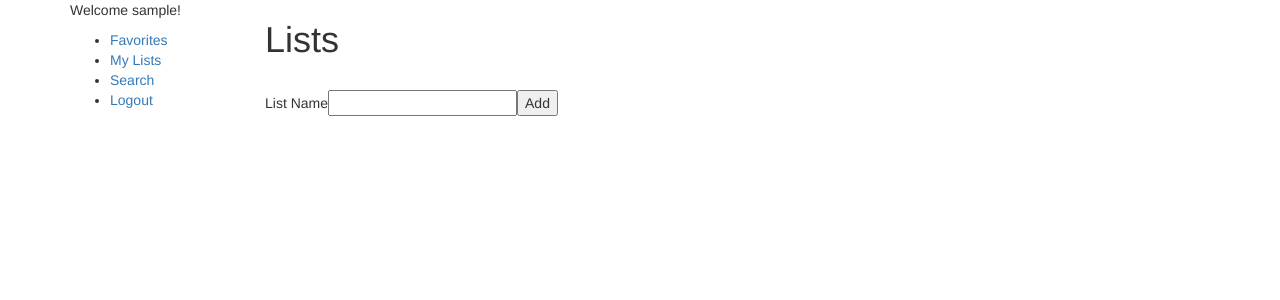
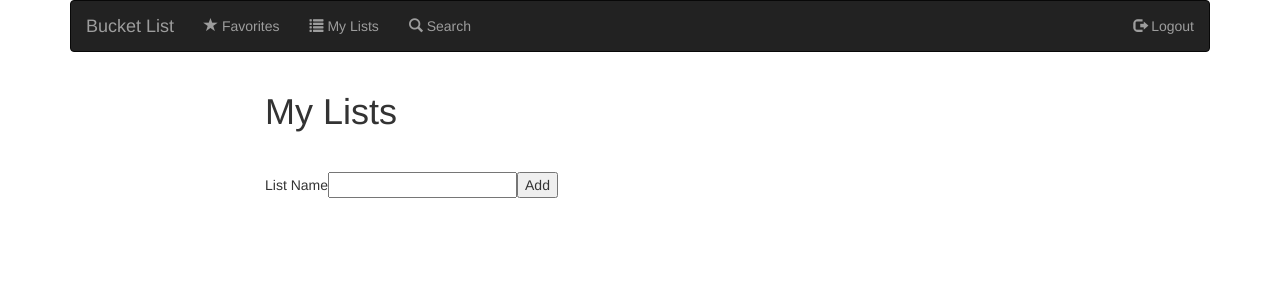
Before and after one commit to jolo0213/bucketlist, a Django app: page /blist/ in a window 1280 px wide. Shown: the top 300 px of the page. Run offline with Django 3.2, Linux system fonts and the light colour scheme; the visitor is signed in with stand-in values (Sample User, id 1); data that the repository does not hold is empty; some libraries are stand-ins or nearby versions.

Commit message:
Added more Bootstrap conversions

```diff
--- a/blist/templates/blist/index.html
+++ b/blist/templates/blist/index.html
@@ -2,21 +2,36 @@
 
 {% block content %}
 
-<h1>Lists</h1>
+<h1>My Lists</h1>
 
-<table>
-{% for bucket in bucket_list %}
-	<tr>
-		<td>{% if bucket.favorite == False %}
-			<b><a href="{% url 'blist:mod_fav_bl' bucket.pk %}" style='color:black'>&#9733;</a></b>
-		{% else %}
-			<b><a href="{% url 'blist:mod_fav_bl' bucket.pk %}" style='color:gold'>&#9733;</a></b>
-		{% endif %}</td>
-		<td><a href="{% url 'blist:items' bucket.id %}">{{ bucket.bl_name }}</a></td>
-        <td><button class='delete' oid='{{ bucket.pk }}'>&#x2717;</button></td>
-	</tr>
-{% endfor %}
-</table>
+<div class="panel-group" role="tablist" aria-multiselectable="true">
+    {% for bucket in bucket_list %}
+    <div class='panel panel-default'>
+        <div class='panel-heading'>
+            {% if bucket.favorite == False %}
+                <b><a href="{% url 'blist:mod_fav_bl' bucket.pk %}" style='color:black'>&#9733;</a></b>
+            {% else %}
+                <b><a href="{% url 'blist:mod_fav_bl' bucket.pk %}" style='color:gold'>&#9733;</a></b>
+            {% endif %}
+            <a data-toggle="collapse" href="#{{ bucket.pk }}" aria-controls="{{ bucket.pk }}">
+                <b>{{ bucket.bl_name }}</b>
+            </a>
+            <button class='delete' oid='{{ bucket.pk }}'>&#x2717;</button>
+        </div>
+        <div id="{{ bucket.pk }}" class="panel-collapse collapse" role="tabpanel">
+            <ul class='list-group'>
+            {% for item in bucket.item_set.all %}
+                <li class='list-group-item'>{% if item.finish == NULL %}
+                        {{ item.item_value }}
+                    {% else %}
+                        <fin title="Completed: {{ item.finish }}">{{ item.item_value }}</fin>
+                    {% endif %}</li>
+            {% endfor %}
+            </ul>
+        </div>
+    </div>
+    {% endfor %}
+</div>
 
 <div class='delpop'>Are you sure you want to delete this list?</div>
 
@@ -48,7 +63,7 @@ $('.delpop').dialog({
                     url: '/blist/' + $oid + '/delete_bl/',
                     method: 'POST',
                     success: function() {
-                        $('.delete[oid=' + $oid + ']').closest('tr').remove();
+                        $('.delete[oid=' + $oid + ']').closest('div').remove();
                     },
                     error: function() {
                         $(this).dialog('close');
--- a/media/css/style.css
+++ b/media/css/style.css
@@ -1,15 +1,3 @@
-#nav {
-    width:10%;
-    float:left;
-    padding:5px;
-    margin-top:20px;
-}
-
-#main {
-    margin-left: 10%;
-    padding:5px;
-}
-
 fin {
     color:green;
 }
@@ -23,5 +11,5 @@ a:link, a:visited, a:hover, a:active {
 }
 
 .accordion {
-	width:650px;
+	width:100%;
 }
--- a/templates/base.html
+++ b/templates/base.html
@@ -27,30 +27,40 @@
 
 <body>
     <div class='container'>
+        <nav class="navbar navbar-inverse">
+            <div class="container-fluid">
+                <div class="navbar-header">
+                    <a class="navbar-brand" href="#">Bucket List</a>
+                </div>
+                <div>
+                    <ul class='nav navbar-nav'>
+                        {% if user.is_authenticated %}
+                        <li><a href="/blist/favorites/"><span class="glyphicon glyphicon-star"></span> Favorites</a></li>
+                        <li><a href="/blist/"><span class="glyphicon glyphicon-list"></span> My Lists</a></li>
+                        <li><a href="/search/"><span class="glyphicon glyphicon-search"></span> Search</a></li>
+                        {% endif %}
+                    </ul>
+
+                    <ul class="nav navbar-nav navbar-right">
+                        {% if user.is_authenticated %}
+                        <li><a href="/logout/"><span class="glyphicon glyphicon-log-out"></span> Logout</a></li>
+                        {% else %}
+                        <li><a href="/register/"><span class="glyphicon glyphicon-user"></span> Register</a></li>
+                        <li><a href="/login/"><span class="glyphicon glyphicon-log-in"></span> Login</a></li>
+                        {% endif %}
+                    </ul>
+                </div>
+            </div>
+        </nav>
+
         <div class='row'>
-            <div class='col-md-2'>
-                {% block sidebar %}
-                {% if user.is_authenticated %}
-                <p>Welcome {{ user.username }}!</p>
-                <ul>
-                    <li><a href="/blist/favorites/">Favorites</a></li>
-                    <li><a href="/blist/">My Lists</a></li>
-                    <li><a href="/search/">Search</a></li>
-                    <li><a href="/logout/">Logout</a></li>
-                </ul>
-                {% else %}
-                <p>Please login or register!</p>
-                <ul>
-                    <li><a href="/login/">Login</a></li>
-                    <li><a href="/register/">Register</a></li>
-                </ul>
-                {% endif%}
-                {% endblock %}
+            <div class='col-md-2'></div>
+
+            <div class='col-md-8'>
+                {% block content %}{% endblock %}
             </div>
 
-            <div class='col-md-10'>
-                {% block content %}{% endblock %}
-            </div>
+            <div class='col-md-2'></div>
         </div>
     </div>
 </body>
```
Also changed, not shown: blist/templates/blist/favorites.html (+12 -4 lines).
